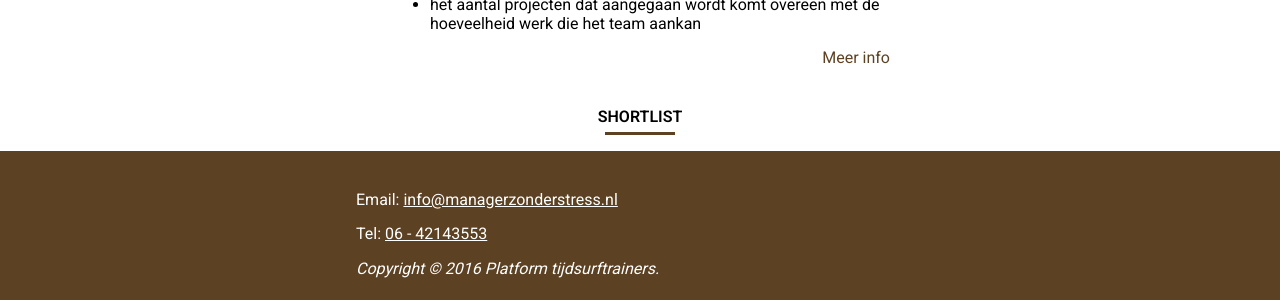
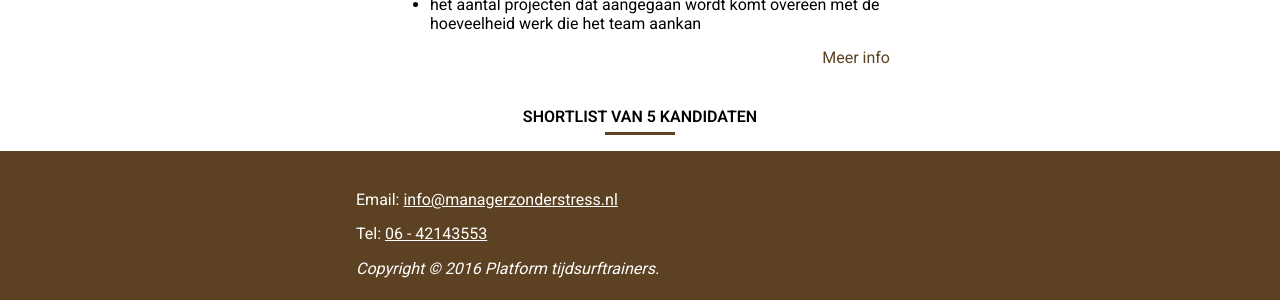
Before and after one commit to nloomans/manager-zonder-stress, a Jekyll site: the page built from index.html, in a window 1280 px wide. Shown: the part 1664-1964 px from the top of the page. Built offline with Jekyll 4.4.1, drawn with Linux system fonts in a browser that asks for light colours.

Commit message:
Update managers.html

```diff
--- a/_includes/managers.html
+++ b/_includes/managers.html
@@ -1,5 +1,5 @@
 <section class='managers'>
-  <header>Shortlist</header>
+  <header>Shortlist van 5 kandidaten</header>
   {% for manager in site.posts %}
     <article>
       <header>
```
